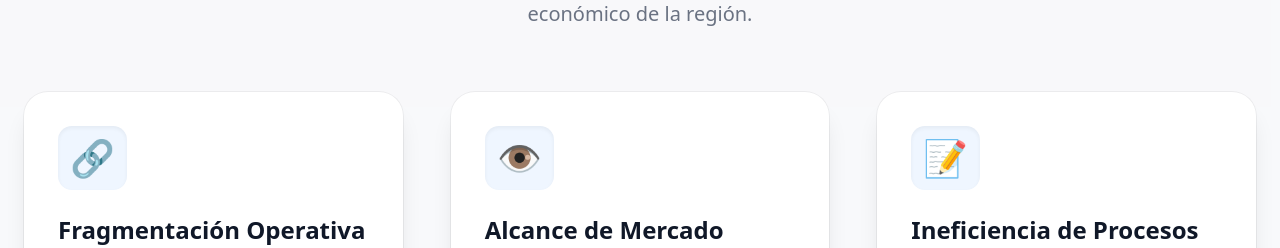
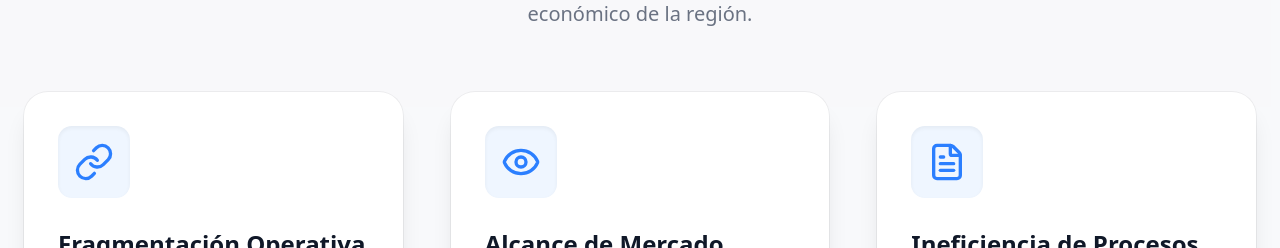
Before and after one commit to joseorteha/Nexus, a Next.js app: page / in a window 1280 px wide. Shown: the part 1164-1412 px from the top of the page. Built offline with nearby package versions, Linux system fonts and the light colour scheme.

Commit message:
mejora: reemplazo de emojis por iconos lucide-react en ProblemSection

```diff
--- a/src/components/modules/landing/problem.tsx
+++ b/src/components/modules/landing/problem.tsx
@@ -1,3 +1,4 @@
+import { Link, Eye, FileText } from "lucide-react";
 import { ReactNode } from "react";
 
 interface ProblemIconProps {
@@ -5,15 +6,15 @@ interface ProblemIconProps {
 }
 
 const ProblemIcon = ({ children }: ProblemIconProps) => (
-  <div className="text-4xl text-blue-500 bg-blue-50 p-3 rounded-xl mb-4 inline-block shadow-inner">
+  <div className="text-blue-500 bg-blue-50 p-4 rounded-xl mb-4 inline-block shadow-inner">
     {children}
   </div>
 );
 
-// Iconos placeholders (reemplaza con tus iconos reales)
-const IntegrationIcon = () => <ProblemIcon>🔗</ProblemIcon>; // Ejemplo: Link/Chain Icon
-const VisibilityIcon = () => <ProblemIcon>👁️</ProblemIcon>;   // Ejemplo: Eye/Search Icon
-const ManualIcon = () => <ProblemIcon>📝</ProblemIcon>;     // Ejemplo: File/Document Icon
+// Iconos de lucide-react
+const IntegrationIcon = () => <ProblemIcon><Link className="w-10 h-10" /></ProblemIcon>;
+const VisibilityIcon = () => <ProblemIcon><Eye className="w-10 h-10" /></ProblemIcon>;
+const ManualIcon = () => <ProblemIcon><FileText className="w-10 h-10" /></ProblemIcon>;
 
 export default function ProblemSection() {
   const problems = [
```
